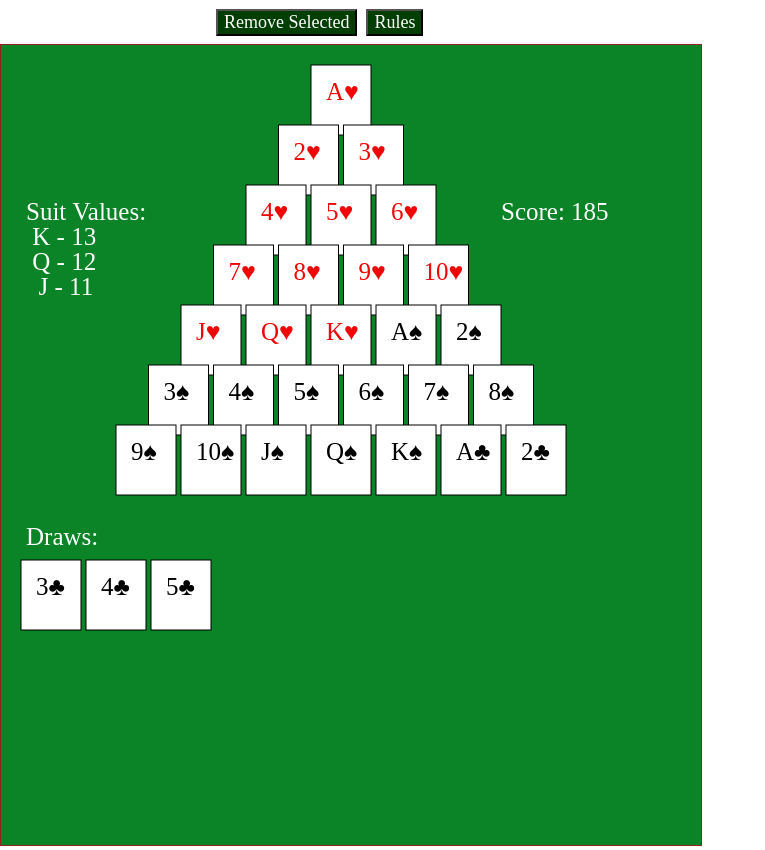
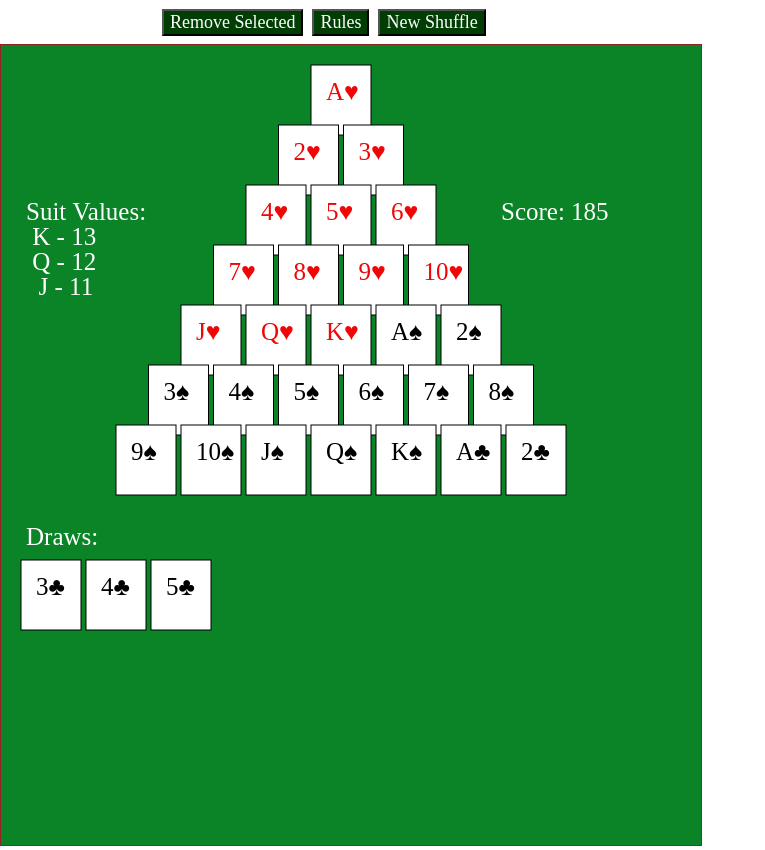
Before and after one commit to conDavis/PyramidSolitaire, a React (Create React App) app: page / in a window 1280 px wide. Shown: the whole page, without its empty margins (0-765 px from the left). Built offline with nearby package versions, Linux system fonts and the light colour scheme.

Commit message:
addition of shuffle capabilities

```diff
--- a/package.json
+++ b/package.json
@@ -13,7 +13,7 @@
     "@types/react-dom": "^16.9.10",
     "react": "^17.0.1",
     "react-dom": "^17.0.1",
-    "react-scripts": "4.0.1",
+    "react-scripts": "^4.0.1",
     "typescript": "^4.1.3",
     "web-vitals": "^0.2.4"
   },
--- a/src/App.tsx
+++ b/src/App.tsx
@@ -7,6 +7,7 @@ import {PyramidSolitaireVisualView} from "./PyramidSolitaireVisualView";
 import {PyramidSolitaireVisualController} from "./PyramidSolitaireVisualController";
 
 class App extends React.Component<{ }, { }> {
+
 
   componentDidMount() {
     const canvas = document.getElementById("myCanvas");
@@ -22,6 +23,19 @@ class App extends React.Component<{ }, { }> {
 
   }
 
+  reshuffle() {
+    const canvas = document.getElementById("myCanvas");
+    const removeButton = document.getElementById("removeButton");
+    const rulesButton = document.getElementById("rulesButton");
+    // creates the model for the game
+    const model: BasicPyramidSolitaire = new BasicPyramidSolitaire();
+    // creates the view for the game
+    const view: PyramidSolitaireVisualView = new PyramidSolitaireVisualView(canvas, removeButton, rulesButton);
+    // creates the controller for the game
+    const visualController: PyramidSolitaireVisualController = new PyramidSolitaireVisualController(view, model);
+    visualController.playGame(model.getDeck(), true, 7, 3);
+  }
+
   render() {
     const cnvStyle : CSS.Properties = {
       border:"1px solid #942222",
@@ -29,13 +43,13 @@ class App extends React.Component<{ }, { }> {
     }
     const rmvButtonStyle : CSS.Properties = {
       marginTop: "0.5em",
-      marginLeft: "12.0em",
+      marginLeft: "9.0em",
       backgroundColor: "#013e04",
       color: "white",
       fontSize: "18px",
       fontFamily: "veranda"
     }
-    const rulesButtonStyle : CSS.Properties = {
+    const rulesAndShuffleButtonStyle : CSS.Properties = {
       marginTop: "0.5em",
       marginLeft: "0.5em",
       backgroundColor: "#013e04",
@@ -47,7 +61,8 @@ class App extends React.Component<{ }, { }> {
 
       <header>
         <button type="button" id = "removeButton" style={rmvButtonStyle}>Remove Selected</button>
-        <button type="button" id = "rulesButton" style={rulesButtonStyle}>Rules</button>
+        <button type="button" id = "rulesButton" style={rulesAndShuffleButtonStyle}>Rules</button>
+        <button type="button" id = "shuffleButton" style={rulesAndShuffleButtonStyle} onClick={this.reshuffle}>New Shuffle</button>
       </header>
       <canvas id="myCanvas" width="700" height="800" style = {cnvStyle}>
       </canvas>
```
Also changed, not shown: 2 other files (tests, documents, lock files or other folders).
